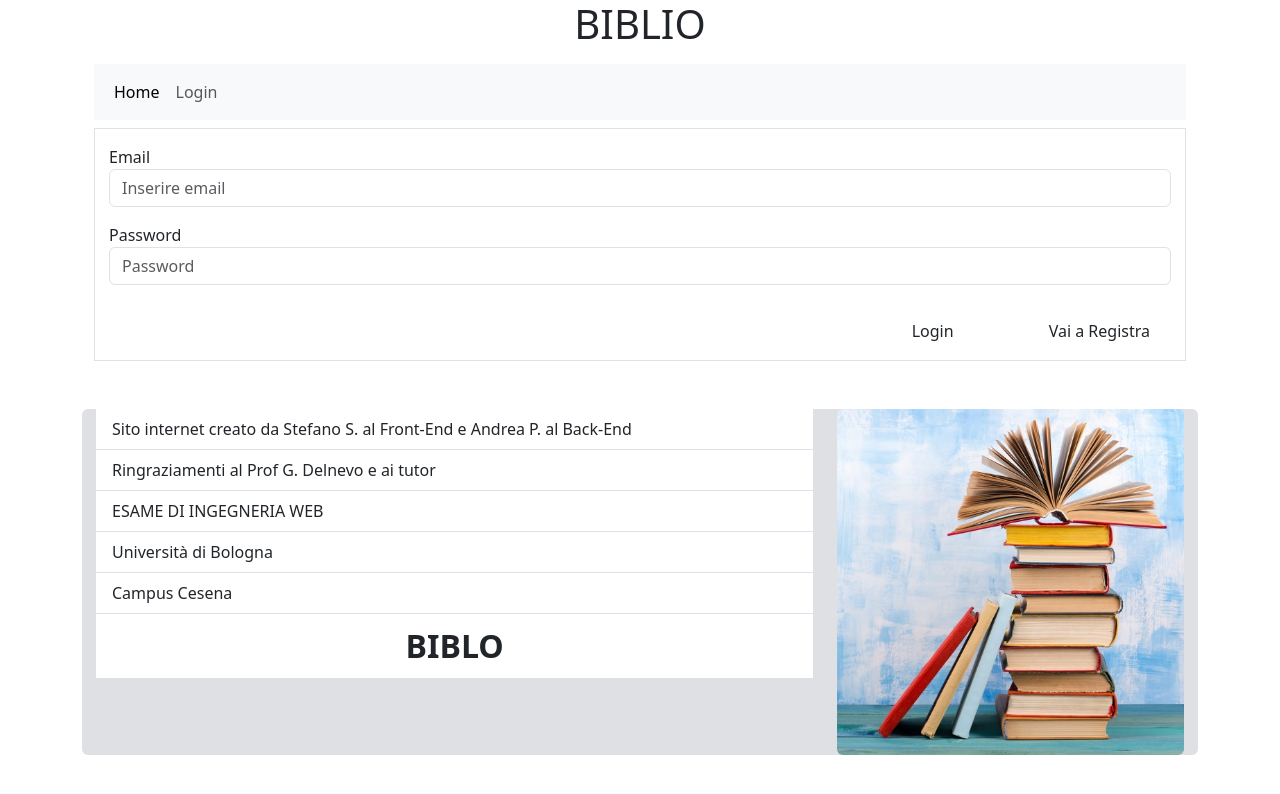
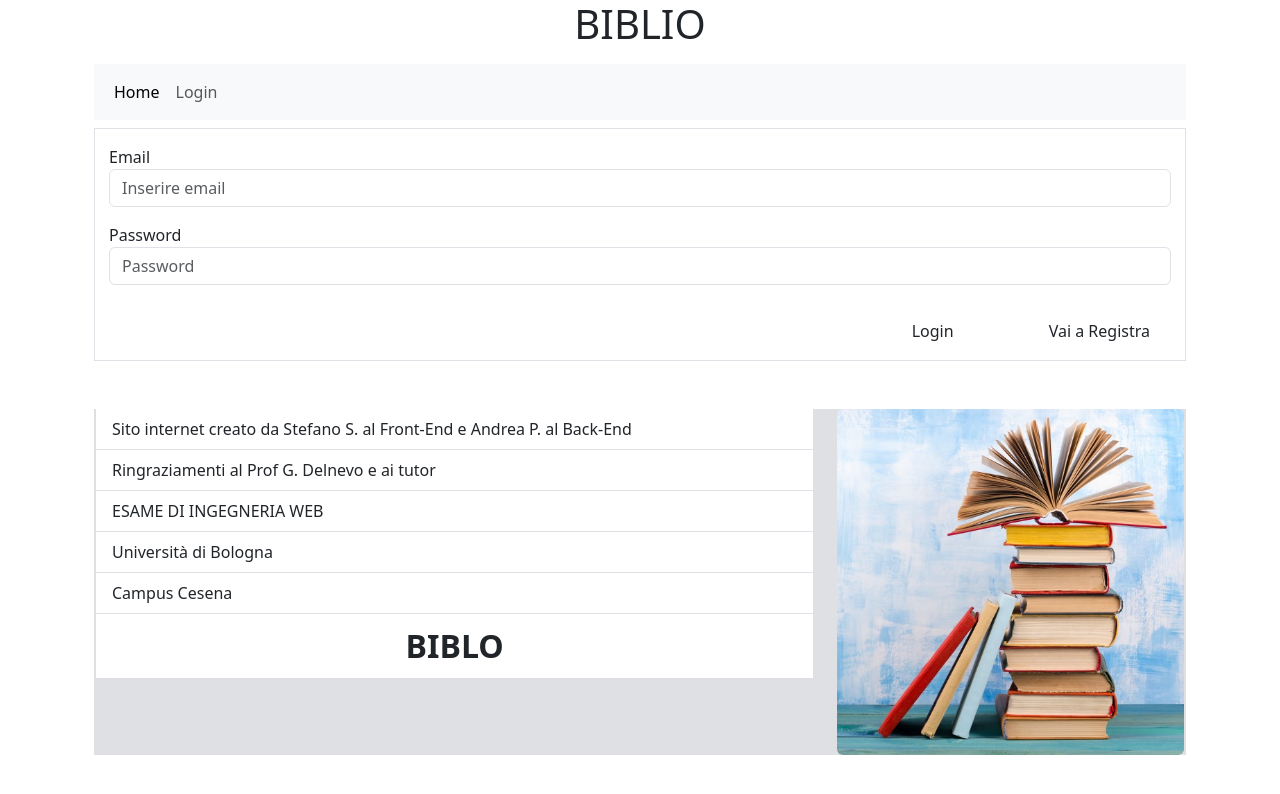
Before and after one commit to SantoSte2/ProgettoWeb2, a Vue app: page /Login in a window 1280 px wide. Shown: the top 794 px of the page. Built offline with nearby package versions, Linux system fonts and the light colour scheme.

Commit message:
fix2 Footer comp color

```diff
--- a/src/components/Footer.vue
+++ b/src/components/Footer.vue
@@ -1,6 +1,6 @@
 <template>
-    <div class="container-fluid mt-5 mb-5 rounded foot">
-        <div class="container gx-1">
+    <div class="container-fluid mt-5 mb-5 rounded">
+        <div class="container gx-1 foot">
             <div class="row mb-5">
                 <div class="col-sm-8">
                     <ul class="list-group list-group-flush">
```
